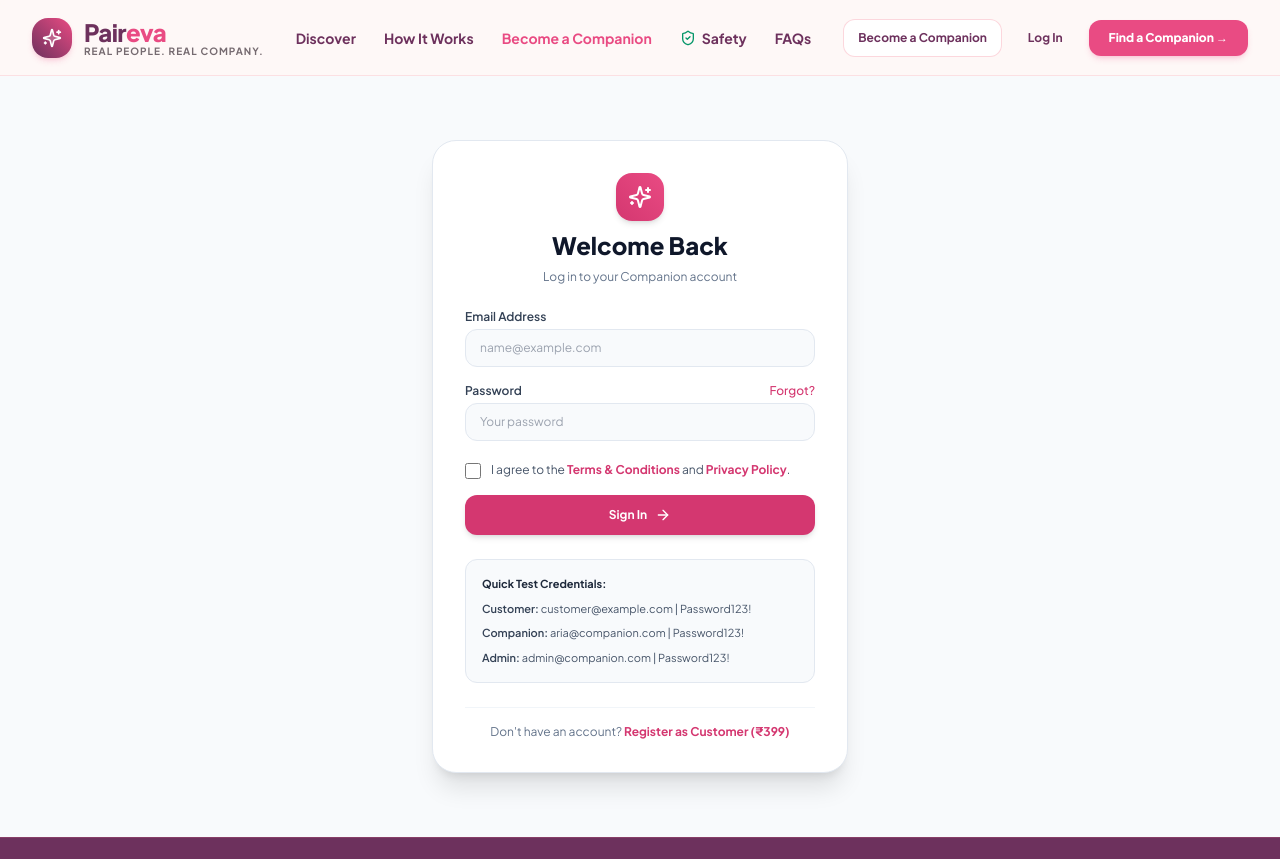
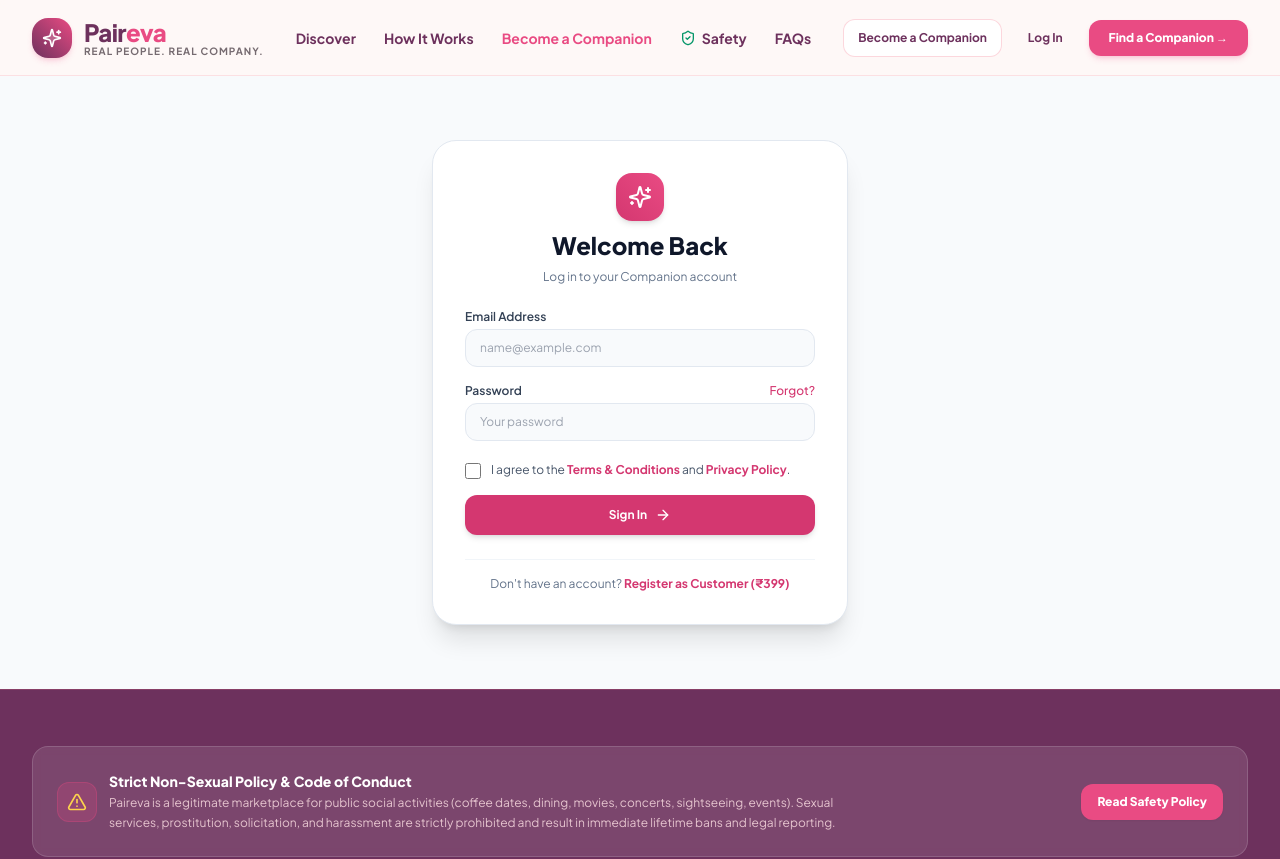
Before and after one commit to just-himanshu07/companion-booking, a Next.js app: page /login in a window 1280 px wide. Shown: the top 859 px of the page. Built offline with nearby package versions, Linux system fonts and the light colour scheme; a web font is replaced by a local one.

Commit message:
Test Credential removed from login page

```diff
--- a/src/app/login/page.tsx
+++ b/src/app/login/page.tsx
@@ -139,14 +139,6 @@
         </button>
       </form>
 
-      {/* Quick Demo Credentials */}
-      <div className="bg-slate-50 p-4 rounded-xl border border-slate-200 space-y-2 text-[11px] text-slate-600">
-        <p className="font-bold text-slate-800">Quick Test Credentials:</p>
-        <div><span className="font-semibold text-slate-700">Customer:</span> customer@example.com | Password123!</div>
-        <div><span className="font-semibold text-slate-700">Companion:</span> aria@companion.com | Password123!</div>
-        <div><span className="font-semibold text-slate-700">Admin:</span> admin@companion.com | Password123!</div>
-      </div>
-
       <div className="text-center text-xs text-slate-500 border-t border-slate-100 pt-4">
         Don't have an account?{' '}
         <Link href={redirectTo ? `/register?redirect=${encodeURIComponent(redirectTo)}` : '/register'} className="font-bold text-brand-600 hover:underline">
```
Also changed, not shown: 1 other file (tests, documents, lock files or other folders).
